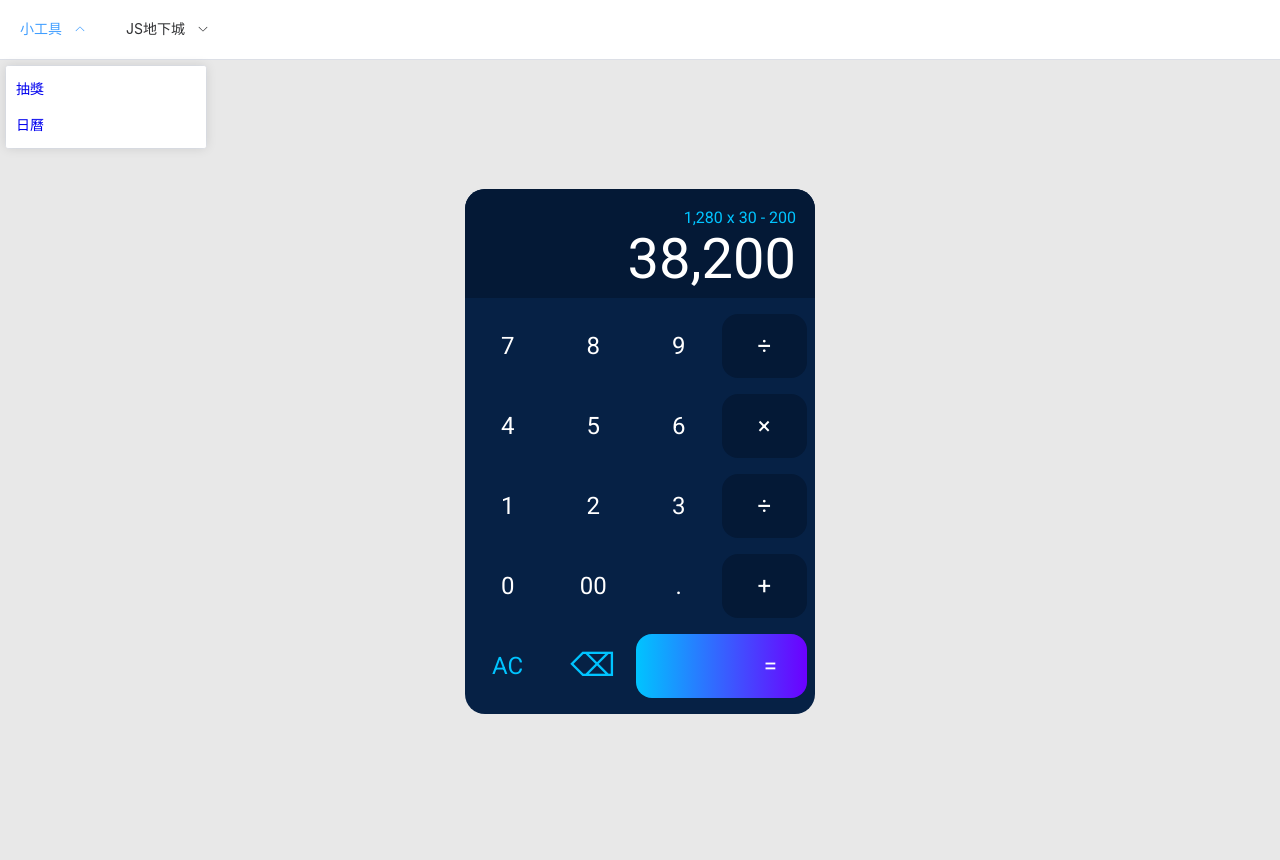
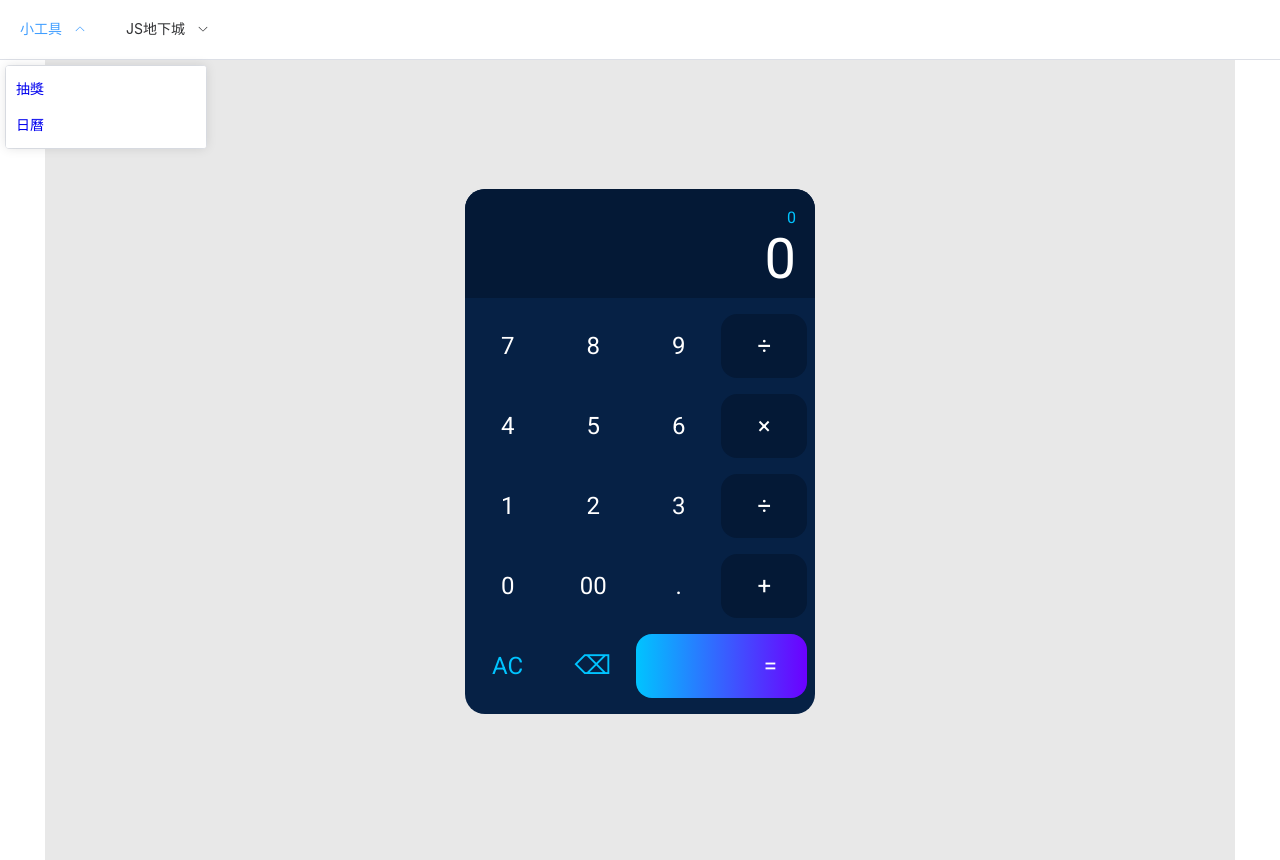
Before and after one commit to MikaChan602/profile, a Vue app: page /#/secondFloor in a window 1280 px wide. Built offline with nearby package versions, Linux system fonts and the light colour scheme.

Commit message:
feat:組數字

```diff
--- a/src/utils/utils.js
+++ b/src/utils/utils.js
@@ -5,3 +5,9 @@ export function splitStr(str){
     const newArr = arr.filter(el => el) // 去除陣列中的空字串
     return newArr
 }
+
+/** 千分位 */
+export function thousands(num){
+    let comma=/\B(?<!\.\d*)(?=(\d{3})+(?!\d))/g
+    return num.toString().replace(comma, ',')
+}
--- a/src/views/undergroundCastle/secondFloor.vue
+++ b/src/views/undergroundCastle/secondFloor.vue
@@ -3,38 +3,38 @@
 	<div class="wrapper">
 		<div class="calculator">
 			<div class="top">
-				<div class="calculation">1,280 x 30 - 200</div>
-				<div class="result">38,200</div>
+				<div class="calculation">{{ combineStr }}</div>
+				<div class="result">{{ thousands(combineStr) }}</div>
 			</div>
 			<div class="keyboard">
 				<ul class="row" style="margin-top: 16px">
-					<li>7</li>
-					<li>8</li>
-					<li>9</li>
+					<li @click="getNumber($event)">7</li>
+					<li @click="getNumber($event)">8</li>
+					<li @click="getNumber($event)">9</li>
 					<li class="btn">÷</li>
 				</ul>
 				<ul class="row">
-					<li>4</li>
-					<li>5</li>
-					<li>6</li>
+					<li @click="getNumber($event)">4</li>
+					<li @click="getNumber($event)">5</li>
+					<li @click="getNumber($event)">6</li>
 					<li class="btn">×</li>
 				</ul>
 				<ul class="row">
-					<li>1</li>
-					<li>2</li>
-					<li>3</li>
+					<li @click="getNumber($event)">1</li>
+					<li @click="getNumber($event)">2</li>
+					<li @click="getNumber($event)">3</li>
 					<li class="btn">÷</li>
 				</ul>
 				<ul class="row">
-					<li>0</li>
-					<li>00</li>
-					<li>.</li>
+					<li @click="getNumber($event)">0</li>
+					<li @click="getNumber($event)">00</li>
+					<li @click="getNumber($event)">.</li>
 					<li class="btn">+</li>
 				</ul>
 				<ul class="row">
-					<li class="AC">AC</li>
+					<li class="AC" @click="combineStr = '0'">AC</li>
 					<li>
-						<div class="btnCancel">⌫</div>
+						<div class="btnCancel" @click="handleDelNum">⌫</div>
 					</li>
 					<li style="width: 50%" class="btn equal">=</li>
 				</ul>
@@ -43,13 +43,46 @@
 	</div>
 </template>
 <script setup>
-	import { ref } from "vue";
-	const number = ref("");
+	import { ref, watchEffect } from "vue";
+	import {thousands} from '@/utils/utils.js'
+	// const number = ref("");
+	const combineStr = ref("0");
+
+	// 組數字
+	const getNumber = ($event) => {
+		const init = combineStr.value.substr(0);
+		// TODO　判斷字串裡面是否有小數點
+		if (init === "0") {
+			combineStr.value = "";
+		}
+		console.log("init", init);
+		const number = $event.target.innerHTML;
+		combineStr.value += number;
+		console.log("number", number);
+		console.log("combineStr", combineStr.value);
+	};
+
+	// 刪除數字
+	const handleDelNum = () => {
+		console.log("delete");
+		const numLen = combineStr.value.length;
+		console.log("length", numLen);
+		if (numLen === 1 && combineStr.value == "0") {
+			return;
+		} else if (numLen === 1 && combineStr.value !== "0") {
+			combineStr.value = "0";
+		} else {
+			combineStr.value = combineStr.value.substring(0, numLen - 1);
+		}
+	};
+
+
 </script>
 <style lang="scss" scoped>
 	.wrapper {
 		background-color: #e8e8e8;
 		width: 1280px;
+		max-width: 93%;
 		height: 800px;
 		margin: 0 auto;
 		padding-top: 129px;
@@ -59,6 +92,7 @@
 		font-family: "Roboto", sans-serif;
 		font-weight: 400;
 		font-style: normal;
+		user-select: none;
 	}
 	.calculator {
 		background-color: #062145;
@@ -128,6 +162,6 @@
 	}
 	.btnCancel {
 		color: #00c4ff;
-		font-size: 32px;
+		font-size: 26px;
 	}
 </style>
```
